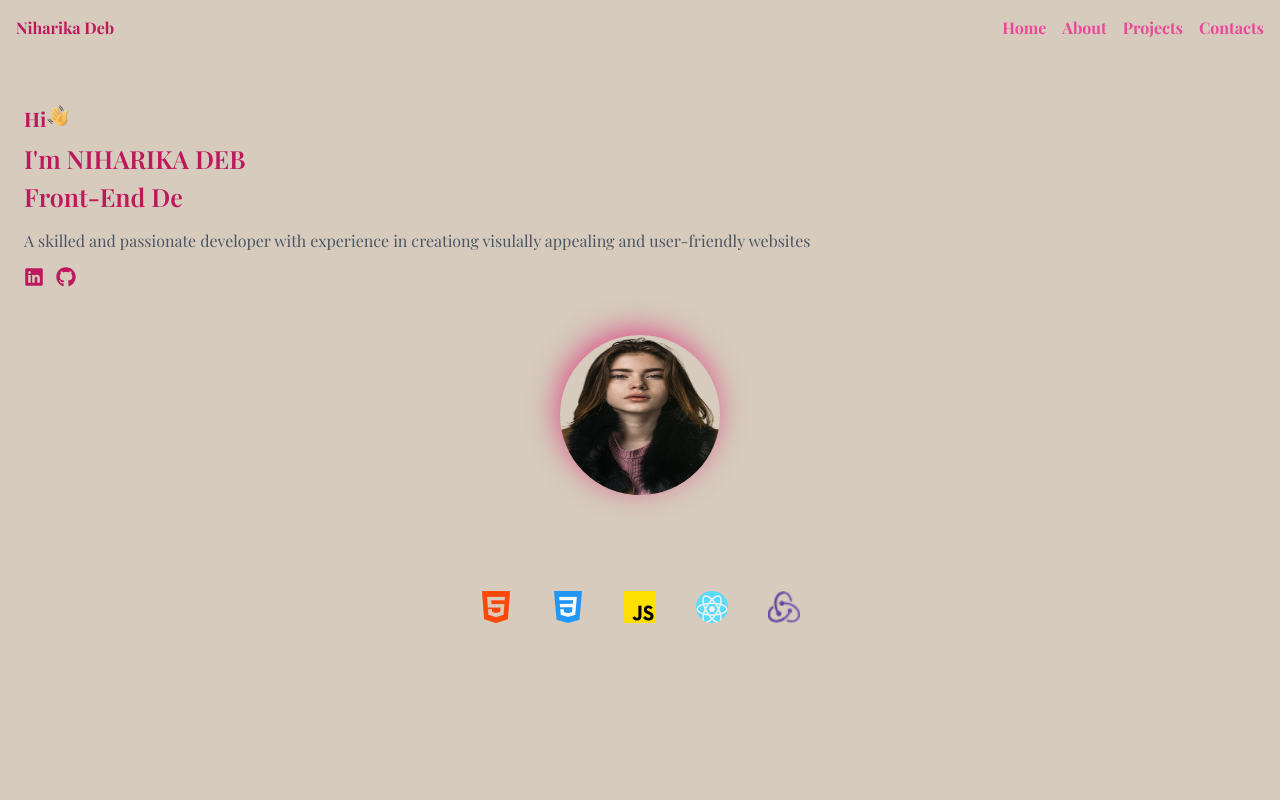
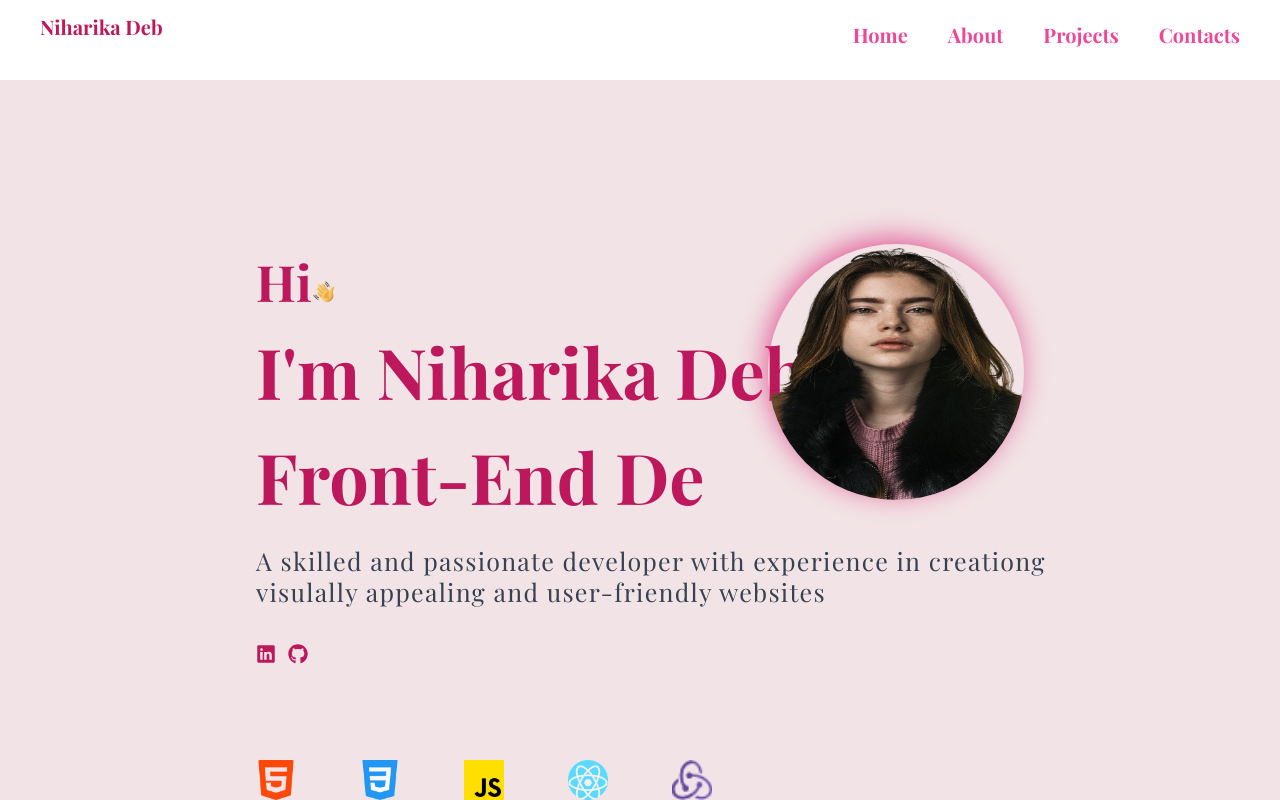
Before and after one commit to nihaa222/portfolioo, a React (Vite) app: page / in a window 1280 px wide. Built offline with nearby package versions, Linux system fonts and the light colour scheme.

Commit message:
commited66

```diff
--- a/src/App.jsx
+++ b/src/App.jsx
@@ -11,8 +11,8 @@ const Container = styled.div`
   height: 100vh;
 
   scroll-snap-type: y mandatory;
-  background-color: #d6cbbc;
-  /* background-color: #f2e4e6; */
+  /* background-color: #d6cbbc; */
+  background-color: #f2e4e6;
   scroll-behavior: smooth;
   overflow-y: auto;
   scrollbar-width: none;
--- a/src/Sections/Home.jsx
+++ b/src/Sections/Home.jsx
@@ -10,8 +10,8 @@ import { useTypingEffect } from "../components/typing-effect";
 
 const Section = styled.div`
   height: 100vh;
-  background-color: #d6cbbc;
-  margin: auto;
+  background-color: #f2e4e6;
+  padding-top: 100px;
 
   scroll-snap-align: center;
 
@@ -49,14 +49,11 @@ const Home = () => {
       <Section id="home" className="h-[100vh] background">
         <Navbar />
 
-        <div className="h-70% mx-6 mt-12 flex flex-col gap-12 ">
-          <div className="flex  gap-4 flex-col">
-            <div
-              className="text-[20px]  flex font-bold"
-              style={{ display: "inline" }}
-            >
+        <div className="h-70% mx-6 2xl:mx-96 xl:mx-64 md:mx-24 lg:mx-36  sm:mx-20 mt-12 lg:mt-20 xl:mt-36 sm:mt-24 grid sm:grid-cols-2  grid-col gap-12  ">
+          <div className=" grid   grid-col  gap-4">
+            <div className="  flex font-bold" style={{ display: "inline" }}>
               <p
-                className="self-center text-pink-700"
+                className="text-[20px] sm:text-[25px] xl:text-[50px] lg:text-[35px] self-center text-pink-700"
                 style={{ display: "inline" }}
               >
                 Hi
@@ -69,18 +66,21 @@ const Home = () => {
                 ></img>
               </p>
 
-              <p className="text-[25px] text-pink-700 font-semibold">
-                I'm NIHARIKA DEB
+              <p className="text-[25px] lg:text-[50px] xl:text-[70px] sm:text-[35px] text-pink-700 font-bold">
+                I'm Niharika Deb
               </p>
-              <p className="text-[25px] font-semibold text-pink-700">{text}</p>
+              <p className="text-[25px] lg:text-[50px] sm:text-[35px] xl:text-[70px] sm:whitespace-nowrap font-bold text-pink-700">
+                {text}
+              </p>
             </div>
             <div>
-              <p className=" leading-tight   text-gray-600 ">
+              <p className=" leading-tight xl:text-[25px] lg:text-[20px] tracking-wider text-[]  text-gray-700 w-auto sm:w-[400px] md:w-[500px] lg:w-[600px] xl:w-[800px]  ">
                 A skilled and passionate developer with experience in creationg
                 visulally appealing and user-friendly websites
               </p>
             </div>
-            <div className="flex gap-3 text-pink-700 ">
+
+            <div className="flex gap-3 text-pink-700  mt-5 ">
               <a href={linkedinProfileUrl}>
                 <IoLogoLinkedin className="h-5 w-5" />
               </a>
@@ -90,24 +90,24 @@ const Home = () => {
             </div>
           </div>
 
-          <div className="self-center">
+          <div className="justify-self-center sm:justify-self-end">
             <img
               style={{
                 boxShadow: "-3px -6px 29px -1px rgba(219, 39, 119, 0.75)", // Tailwind pink-500 color
                 display: setup === true ? "none" : "block",
               }}
-              className="h-40 w-40 rounded-full "
+              className="h-40 w-40 lg:h-64 lg:w-64 rounded-full "
               src="face.png"
             ></img>
           </div>
 
-          <div className="self-center">
-            <div className="flex gap-10 items-end mt-12  ">
-              <img className="h-8  w-8" src="html-5.png"></img>
-              <img className="h-8  w-8" src="css-3.png"></img>
-              <img className="h-8  w-8" src="js.png"></img>
-              <img className="h-8  w-8" src="react.png"></img>
-              <img className="h-8  w-8" src="redux.png"></img>
+          <div>
+            <div className="flex z-[-10] gap-10 xl:gap-16  items-end mt-12  ">
+              <img className="h-8 xl:w-10 xl:h-10  w-8" src="html-5.png"></img>
+              <img className="h-8  xl:w-10 xl:h-10 w-8" src="css-3.png"></img>
+              <img className="h-8 xl:w-10 xl:h-10 w-8" src="js.png"></img>
+              <img className="h-8 xl:w-10 xl:h-10 w-8" src="react.png"></img>
+              <img className="h-8 xl:w-10 xl:h-10 w-8" src="redux.png"></img>
             </div>
           </div>
         </div>
--- a/src/components/Abtem.jsx
+++ b/src/components/Abtem.jsx
@@ -25,10 +25,10 @@ const Abtem = () => {
   return (
     <>
       <div className="v place-end h-50 place-self-end w-50 border relative">
-        <div className=" relative">
+        <div className="">
           <img
             src="table.avif"
-            className="z-[-10] md:w-[750px] sm:w-[700px] lg:w-[400px] lg:h-[500px] rounded-md h-[250px] w-[350px]"
+            className=" md:w-[750px] sm:w-[700px] lg:w-[400px] lg:h-[500px] rounded-md h-[250px] w-[350px]"
             alt="Table"
             style={{
               boxShadow: "-3px -6px 29px -1px rgba(219, 39, 119, 0.75)", // Tailwind pink-500 color
@@ -48,11 +48,12 @@ const Abtem = () => {
               <p className="absolute left-[50%] text-sm">{formattedText}</p>
             </div>
           </div>
-          <div className="animate-pulse  xl:block hidden h-10 w-10 bg-pink-700 rounded-full absolute  lg:top-[-160px] lg:left-[200px]  xl:left-[300px"></div>
+          {/* <div className="animate-pulse  xl:block hidden h-10 w-10 bg-pink-700 rounded-full absolute  lg:top-[-160px] lg:left-[200px]  xl:left-[300px"></div>
           <div className="animate-pulse  xl:block hidden h-10 w-10 bg-pink-700 rounded-full absolute  lg:top-[-70px] lg:left-[200px]"></div>
           <div className="animate-pulse  xl:block hidden h-10 w-10 bg-pink-700 rounded-full absolute  lg:top-[40px] lg:left-[200px]"></div>
           <div className="animate-pulse  xl:block hidden h-10 w-10 bg-pink-700 rounded-full absolute  lg:top-[150px] lg:left-[200px]"></div>
-          <div className="animate-pulse  xl:block hidden h-10 w-10 bg-pink-700 rounded-full absolute  lg:top-[260px] lg:left-[200px]"></div>
+          <div className="animate-pulse  xl:block hidden h-10 w-10 bg-pink-700 rounded-full absolute  lg:top-[260px] lg:left-[200px]"></div> */}
+          <div className="  xl:block hidden h-[500px] w-2 bg-pink-500 rounded-full absolute  lg:top-[-160px] lg:left-[225px]  xl:left-[320px]"></div>
         </div>
       </div>
     </>
--- a/src/components/Navbar.jsx
+++ b/src/components/Navbar.jsx
@@ -1,5 +1,5 @@
 // // import { useState } from "react";
-import { useState } from "react";
+import { useEffect, useState } from "react";
 import { IoMenuSharp } from "react-icons/io5";
 import { IoClose } from "react-icons/io5";
 // import { setSetupFalse, setSetupTrue } from "../features/navslice";
@@ -98,68 +98,86 @@ import { HashLink as Link } from "react-router-hash-link";
 
 const Navbar = () => {
   const [isMenuOpen, setMenuOpen] = useState(false);
+  const [isScrolled, setScrolled] = useState(false);
+
   const toggleMenu = () => {
-    setMenuOpen((open) => !open);
+    setMenuOpen(!isMenuOpen);
   };
-  const Close = () => {
-    setMenuOpen((open) => !open);
+
+  const closeMenu = () => {
+    setMenuOpen(false);
   };
+
+  useEffect(() => {
+    const handleScroll = () => {
+      const scrolled = window.scrollY > 0;
+      setScrolled(scrolled);
+    };
+
+    window.addEventListener("scroll", handleScroll);
+
+    return () => {
+      window.removeEventListener("scroll", handleScroll);
+    };
+  }, []);
+
   return (
-    <>
-      <div className="flex p-4 font-bold items-center justify-between text-pink-700">
-        <div>Niharika Deb</div>
+    <div
+      className={`flex p-6 a bg-white fixed w-full z-50 font-bold items-center justify-between xl:p-10 lg:text-[20px] top-0 left-0 text-pink-700 ${
+        isScrolled ? "bg-gray-200" : ""
+      }`}
+    >
+      <div className="fixed top-3  ">Niharika Deb</div>
 
-        {isMenuOpen ? (
+      <div className="block fixed right-4 top-3 sm:hidden">
+        <button onClick={toggleMenu}>
+          {isMenuOpen ? <IoClose /> : <IoMenuSharp />}
+        </button>
+      </div>
+
+      {isMenuOpen && (
         <div className="fixed top-0 left-0 h-screen w-screen bg-green-50">
           <div className="sm:hidden p-6">
-              <button className="fixed  " onClick={Close}>
+            <button className="fixed" onClick={closeMenu}>
               <IoClose />
             </button>
           </div>
-            <div className=" sm:flex">
-              <ul className="flex gap-4 font-bold text-pink-700 flex-col items-center ">
-                {" "}
-                <li onClick={Close}>
+          <div className="sm:flex fixed right-40">
+            <ul className="flex gap-4 font-bold text-pink-700 flex-col items-center">
+              <li onClick={closeMenu}>
                 <Link to="/">Home</Link>
               </li>
-                <li onClick={Close}>
+              <li onClick={closeMenu}>
                 <Link to="#about">About</Link>
               </li>
-                <li onClick={Close}>
+              <li onClick={closeMenu}>
                 <Link to="#project">Projects</Link>
               </li>
-                <li onClick={Close}>
+              <li onClick={closeMenu}>
                 <Link to="#contacts">Contacts</Link>
               </li>
             </ul>
           </div>
         </div>
-        ) : (
-          <div className="block sm:hidden">
-            <button onClick={toggleMenu}>
-              <IoMenuSharp />
-            </button>
-          </div>
       )}
 
-        <div className="hidden sm:flex">
-          <ul className="flex gap-4 text-pink-500">
-            <li onClick={Close}>
+      <div className="hidden fixed right-10 top-5 sm:flex  z-50 xl:gap-10">
+        <ul className="flex gap-4 xl:gap-10 text-pink-500">
+          <li onClick={closeMenu}>
             <Link to="/">Home</Link>
           </li>
-            <li onClick={Close}>
+          <li onClick={closeMenu}>
             <Link to="#about">About</Link>
           </li>
-            <li onClick={Close}>
+          <li onClick={closeMenu}>
             <Link to="#project">Projects</Link>
           </li>
-            <li onClick={Close}>
+          <li onClick={closeMenu}>
             <Link to="#contacts">Contacts</Link>
           </li>
         </ul>
       </div>
     </div>
-    </>
   );
 };
 
```
Also changed, not shown: src/Sections/About.jsx (+18 -9 lines), src/Sections/Contacts.jsx (+24 -11 lines), src/Sections/Projects.jsx (+17 -21 lines), public/logo.png (added). Lines whose indentation alone changed are shown as unchanged.
